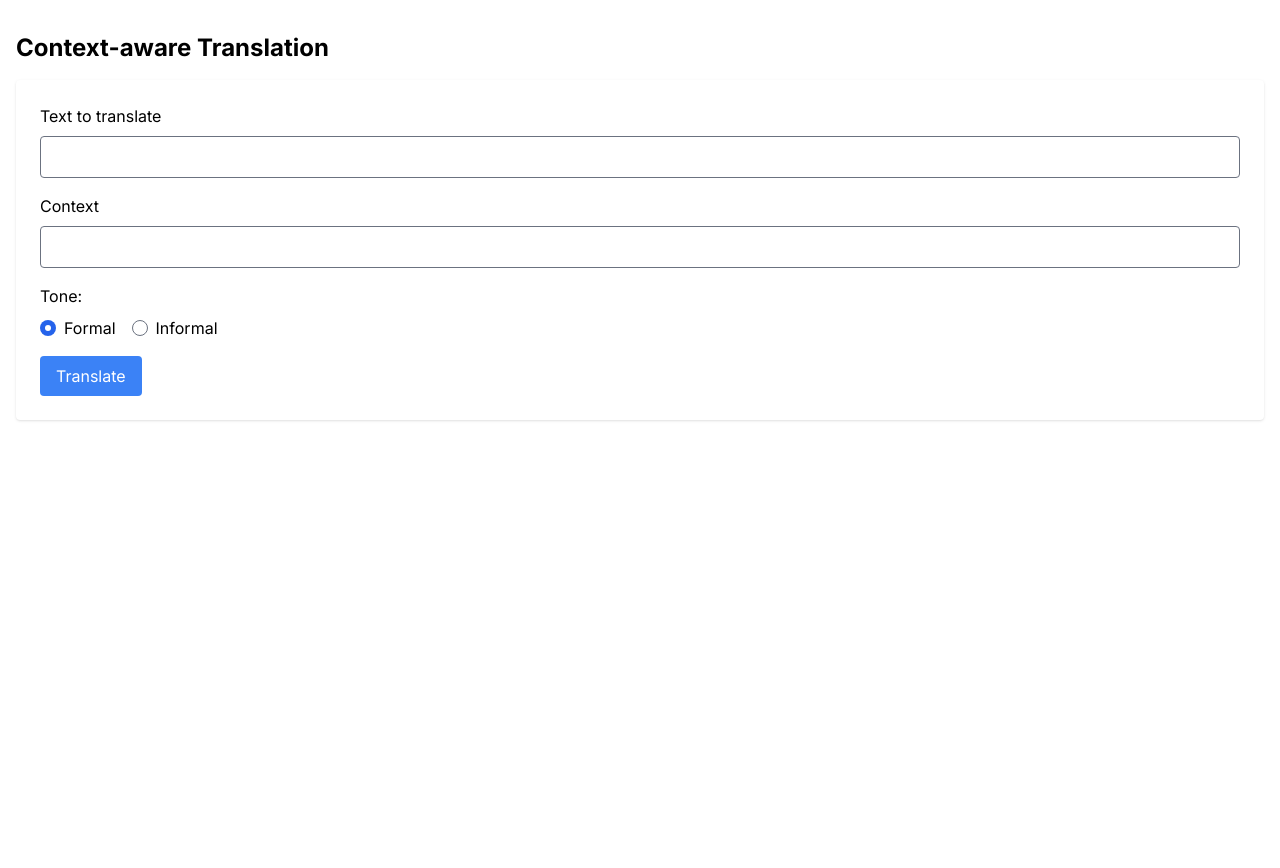
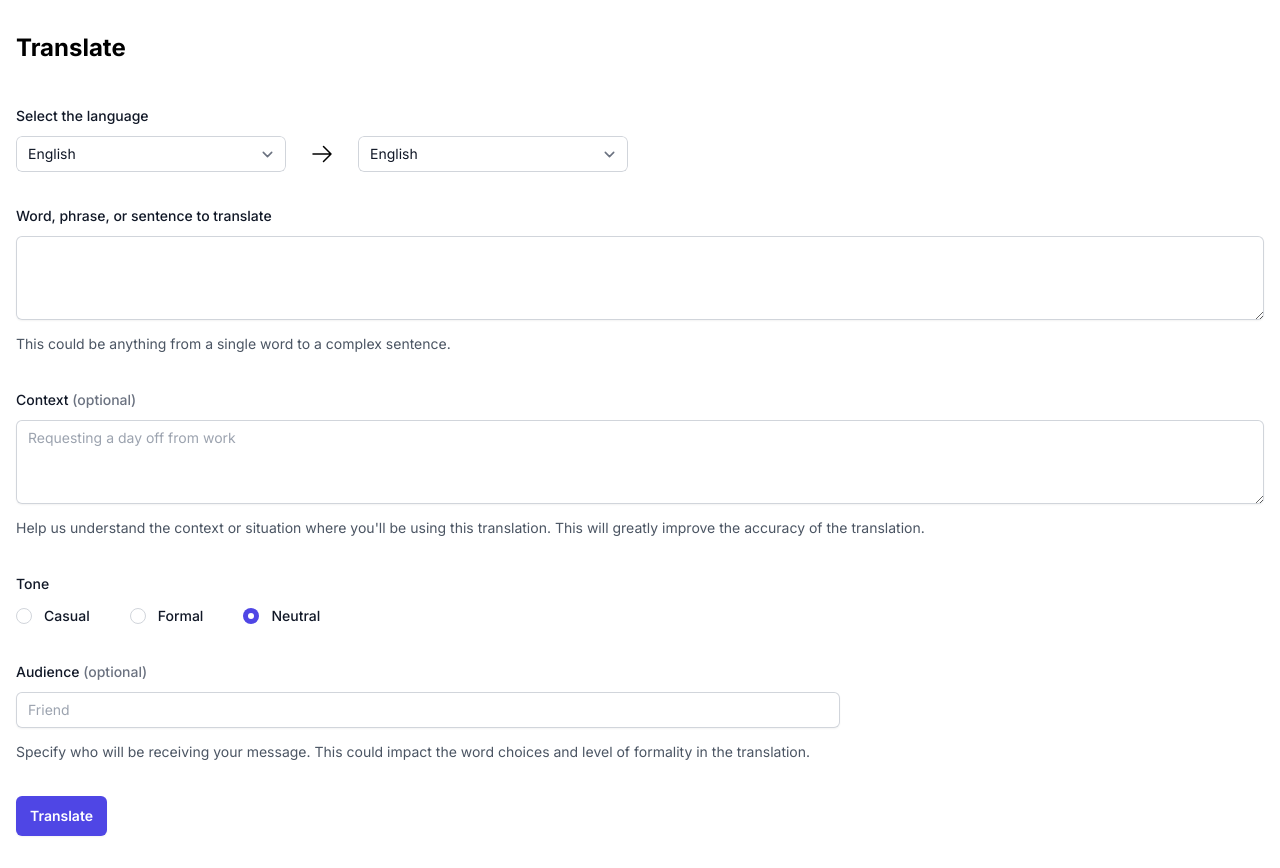
Before and after one commit to avosalmon/contextuary, a Next.js app: page /translate in a window 1280 px wide. Before the commit the page ends 800 px from the top, so only its background shows below. Built offline with nearby package versions, Linux system fonts and the light colour scheme.

Commit message:
add form fields

```diff
--- a/pages/translate.tsx
+++ b/pages/translate.tsx
@@ -1,72 +1,183 @@
 import { ReactElement, useState } from "react";
 import { NextPageWithLayout } from "./_app";
 import Layout from "@/components/layout";
+import axios from "axios";
+
+const tones = [
+  { id: "casual", title: "Casual", checked: false },
+  { id: "formal", title: "Formal", checked: false },
+  { id: "neutral", title: "Neutral", checked: true },
+];
 
 const Translate: NextPageWithLayout = () => {
   const [input, setInput] = useState<string>("");
   const [context, setContext] = useState<string>("");
   const [tone, setTone] = useState("formal");
 
-  const onSubmit = () => {
-    // Implement your translation logic here
+  const onSubmit = async () => {
+    await axios.post();
   };
 
   return (
     <div className="container mx-auto px-4 py-8">
-      <h1 className="mb-4 text-2xl font-bold">Context-aware Translation</h1>
+      <h1 className="mb-4 text-2xl font-bold">Translate</h1>
 
-      <div className="rounded bg-white p-6 shadow">
-        <label className="mb-2 block">Text to translate</label>
-        <input
-          type="text"
-          className="mb-4 w-full rounded border p-2"
-          value={input}
-          onChange={(e) => setInput(e.target.value)}
-        />
+      <div className="mt-10 grid grid-cols-1 gap-x-6 gap-y-8 sm:grid-cols-6">
+        <div className="sm:col-span-3">
+          <label className="block text-sm font-medium leading-6 text-gray-900">
+            Select the language
+          </label>
+          <div className="mt-2 flex">
+            <select
+              id="input-language"
+              name="input_language"
+              className="block w-full rounded-md border-0 py-1.5 pl-3 pr-10 text-gray-900 ring-1 ring-inset ring-gray-300 focus:ring-2 focus:ring-indigo-600 sm:text-sm sm:leading-6"
+              defaultValue="English"
+            >
+              <option>English</option>
+              <option>Japanese</option>
+              <option>Chinese</option>
+            </select>
 
-        <label className="mb-2 block">Context</label>
-        <input
-          type="text"
-          className="mb-4 w-full rounded border p-2"
-          value={context}
-          onChange={(e) => setContext(e.target.value)}
-        />
+            <div className="mx-6 flex items-center justify-center">
+              <svg
+                xmlns="http://www.w3.org/2000/svg"
+                fill="none"
+                viewBox="0 0 24 24"
+                strokeWidth={1.5}
+                stroke="currentColor"
+                className="h-6 w-6"
+              >
+                <path
+                  strokeLinecap="round"
+                  strokeLinejoin="round"
+                  d="M13.5 4.5L21 12m0 0l-7.5 7.5M21 12H3"
+                />
+              </svg>
+            </div>
 
-        <label className="mb-2 block">Tone:</label>
-        <div className="mb-4 flex items-center">
-          <input
-            type="radio"
-            id="formal"
-            name="tone"
-            value="formal"
-            checked={tone === "formal"}
-            onChange={(e) => setTone(e.target.value)}
-            className="mr-2"
-          />
-          <label htmlFor="formal" className="mr-4">
-            Formal
-          </label>
-          <input
-            type="radio"
-            id="informal"
-            name="tone"
-            value="informal"
-            checked={tone === "informal"}
-            onChange={(e) => setTone(e.target.value)}
-            className="mr-2"
-          />
-          <label htmlFor="informal">Informal</label>
+            <select
+              id="output-language"
+              name="output_language"
+              className="block w-full rounded-md border-0 py-1.5 pl-3 pr-10 text-gray-900 ring-1 ring-inset ring-gray-300 focus:ring-2 focus:ring-indigo-600 sm:text-sm sm:leading-6"
+              defaultValue="English"
+            >
+              <option>English</option>
+              <option>Japanese</option>
+              <option>Chinese</option>
+            </select>
+          </div>
         </div>
 
-        <button
-          className="rounded bg-blue-500 px-4 py-2 text-white"
-          onClick={onSubmit}
-        >
-          Translate
-        </button>
+        <div className="col-span-full">
+          <label
+            htmlFor="input"
+            className="block text-sm font-medium leading-6 text-gray-900"
+          >
+            Word, phrase, or sentence to translate
+          </label>
+          <div className="mt-2">
+            <textarea
+              id="input"
+              name="input"
+              rows={3}
+              className="block w-full rounded-md border-0 py-1.5 text-gray-900 shadow-sm ring-1 ring-inset ring-gray-300 placeholder:text-gray-400 focus:ring-2 focus:ring-inset focus:ring-indigo-600 sm:text-sm sm:leading-6"
+              defaultValue={""}
+            />
+          </div>
+          <p className="mt-3 text-sm leading-6 text-gray-600">
+            This could be anything from a single word to a complex sentence.
+          </p>
+        </div>
+
+        <div className="col-span-full">
+          <label
+            htmlFor="context"
+            className="block text-sm font-medium leading-6 text-gray-900"
+          >
+            Context{" "}
+            <span className="text-sm leading-6 text-gray-500">(optional)</span>
+          </label>
+          <div className="mt-2">
+            <textarea
+              id="context"
+              name="context"
+              rows={3}
+              className="block w-full rounded-md border-0 py-1.5 text-gray-900 shadow-sm ring-1 ring-inset ring-gray-300 placeholder:text-gray-400 focus:ring-2 focus:ring-inset focus:ring-indigo-600 sm:text-sm sm:leading-6"
+              defaultValue={""}
+              placeholder="Requesting a day off from work"
+            />
+          </div>
+          <p className="mt-3 text-sm leading-6 text-gray-600">
+            Help us understand the context or situation where you'll be using
+            this translation. This will greatly improve the accuracy of the
+            translation.
+          </p>
+        </div>
+
+        <div className="sm:col-span-full">
+          <label className="block text-sm font-medium leading-6 text-gray-900">
+            Tone
+          </label>
+          <fieldset className="mt-2">
+            <legend className="sr-only">Tone</legend>
+            <div className="space-y-4 sm:flex sm:items-center sm:space-x-10 sm:space-y-0">
+              {tones.map((tone) => (
+                <div key={tone.id} className="flex items-center">
+                  <input
+                    id={tone.id}
+                    name="tone"
+                    type="radio"
+                    defaultChecked={tone.checked}
+                    className="h-4 w-4 border-gray-300 text-indigo-600 focus:ring-indigo-600"
+                  />
+                  <label
+                    htmlFor={tone.id}
+                    className="ml-3 block text-sm font-medium leading-6 text-gray-900"
+                  >
+                    {tone.title}
+                  </label>
+                </div>
+              ))}
+            </div>
+          </fieldset>
+        </div>
+
+        <div className="sm:col-span-4">
+          <label
+            htmlFor="audience"
+            className="block text-sm font-medium leading-6 text-gray-900"
+          >
+            Audience{" "}
+            <span className="text-sm leading-6 text-gray-500">(optional)</span>
+          </label>
+          <div className="mt-2">
+            <input
+              type="text"
+              name="audience"
+              id="audience"
+              className="block w-full rounded-md border-0 py-1.5 text-gray-900 shadow-sm ring-1 ring-inset ring-gray-300 placeholder:text-gray-400 focus:ring-2 focus:ring-inset focus:ring-indigo-600 sm:text-sm sm:leading-6"
+              placeholder="Friend"
+            />
+          </div>
+          <p className="mt-3 text-sm leading-6 text-gray-600">
+            Specify who will be receiving your message. This could impact the
+            word choices and level of formality in the translation.
+          </p>
+        </div>
+
+        <div className="col-span-full">
+          <button
+            type="submit"
+            className="rounded-md bg-indigo-600 px-3.5 py-2.5 text-sm font-semibold text-white shadow-sm hover:bg-indigo-500 focus-visible:outline focus-visible:outline-2 focus-visible:outline-offset-2 focus-visible:outline-indigo-600"
+            // onClick={onSubmit}
+          >
+            Translate
+          </button>
+        </div>
       </div>
 
-      {/* Render your translations output here */}
+      {/* Render the translations output here */}
     </div>
   );
 };
```
